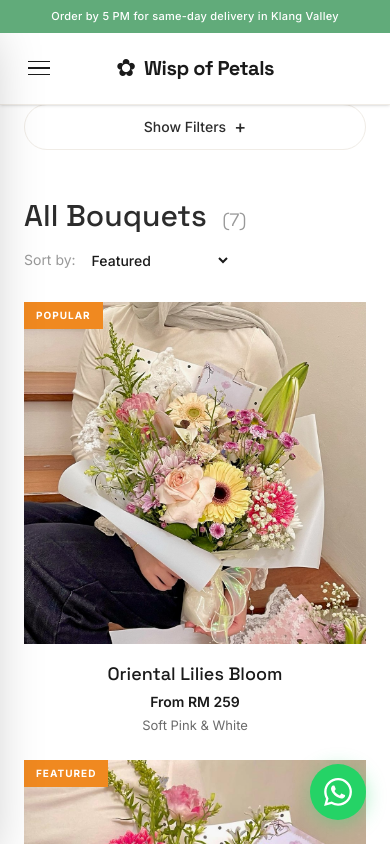
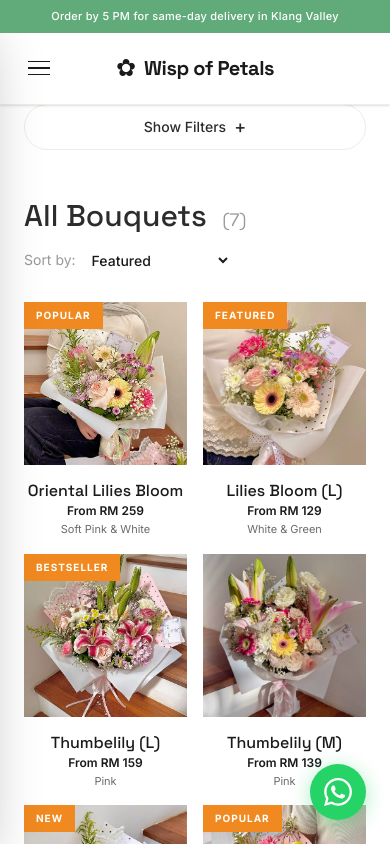
Before and after one commit to AriffinTech/WOP.com, a Next.js app: page /bouquets in a window 390 px wide. Shown: the top 844 px of the page. Built offline with nearby package versions, Linux system fonts and the light colour scheme.

Commit message:
Optimize mobile layouts

```diff
--- a/src/app/page.tsx
+++ b/src/app/page.tsx
@@ -123,9 +123,9 @@ export default async function HomePage() {
           <div className="max-w-7xl mx-auto px-6 text-center">
             <h2 className="font-heading text-3xl md:text-5xl font-bold text-charcoal mb-12">Bestsellers</h2>
 
-            <div className="flex flex-wrap justify-center gap-4 md:gap-6 mb-12">
+            <div className="flex flex-wrap justify-center gap-3 md:gap-6 mb-12">
               {bestsellers.map((b) => (
-                <div key={b.id} className="w-[calc(50%-0.5rem)] md:w-[calc(33.333%-1rem)] lg:w-[calc(25%-1.125rem)] max-w-[300px]">
+                <div key={b.id} className="w-[calc(50%-0.375rem)] md:w-[calc(33.333%-1rem)] lg:w-[calc(25%-1.125rem)] max-w-[300px]">
                   <BouquetCard bouquet={b} />
                 </div>
               ))}
--- a/src/components/BouquetCard.tsx
+++ b/src/components/BouquetCard.tsx
@@ -53,9 +53,9 @@ export default function BouquetCard({ bouquet }: { bouquet: Bouquet }) {
 
         {/* Info */}
         <div className="flex flex-col text-center">
-          <h3 className="font-heading text-lg font-medium text-charcoal mb-1">{bouquet.name}</h3>
-          <p className="text-sm font-semibold text-charcoal mb-1">From RM {bouquet.price}</p>
-          <p className="text-[13px] text-text-light">{bouquet.colorLabel}</p>
+          <h3 className="font-heading text-base md:text-lg font-medium text-charcoal mb-0.5 md:mb-1 leading-tight">{bouquet.name}</h3>
+          <p className="text-xs md:text-sm font-semibold text-charcoal mb-0.5 md:mb-1">From RM {bouquet.price}</p>
+          <p className="text-[11px] md:text-[13px] text-text-light">{bouquet.colorLabel}</p>
         </div>
       </Link>
     </div>
--- a/src/components/CatalogueContent.tsx
+++ b/src/components/CatalogueContent.tsx
@@ -191,7 +191,7 @@ export default function CatalogueContent({ initialBouquets, flowerOptions }: Cat
           </div>
 
           {filteredBouquets.length > 0 ? (
-            <div className="grid grid-cols-1 sm:grid-cols-2 lg:grid-cols-3 gap-6 lg:gap-8">
+            <div className="grid grid-cols-2 md:grid-cols-3 lg:grid-cols-4 gap-4 md:gap-6 lg:gap-8">
               {filteredBouquets.map((bouquet) => (
                 <BouquetCard key={bouquet.id} bouquet={bouquet} />
               ))}
```
